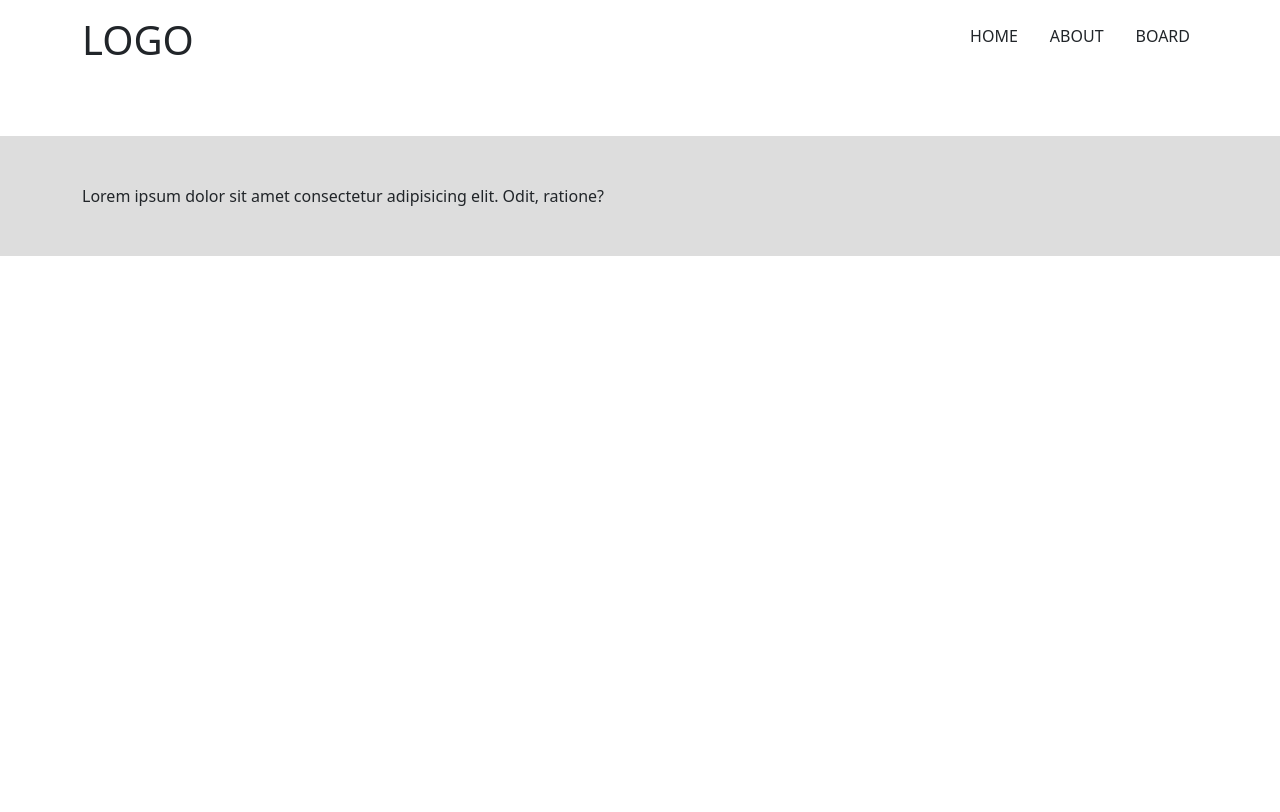
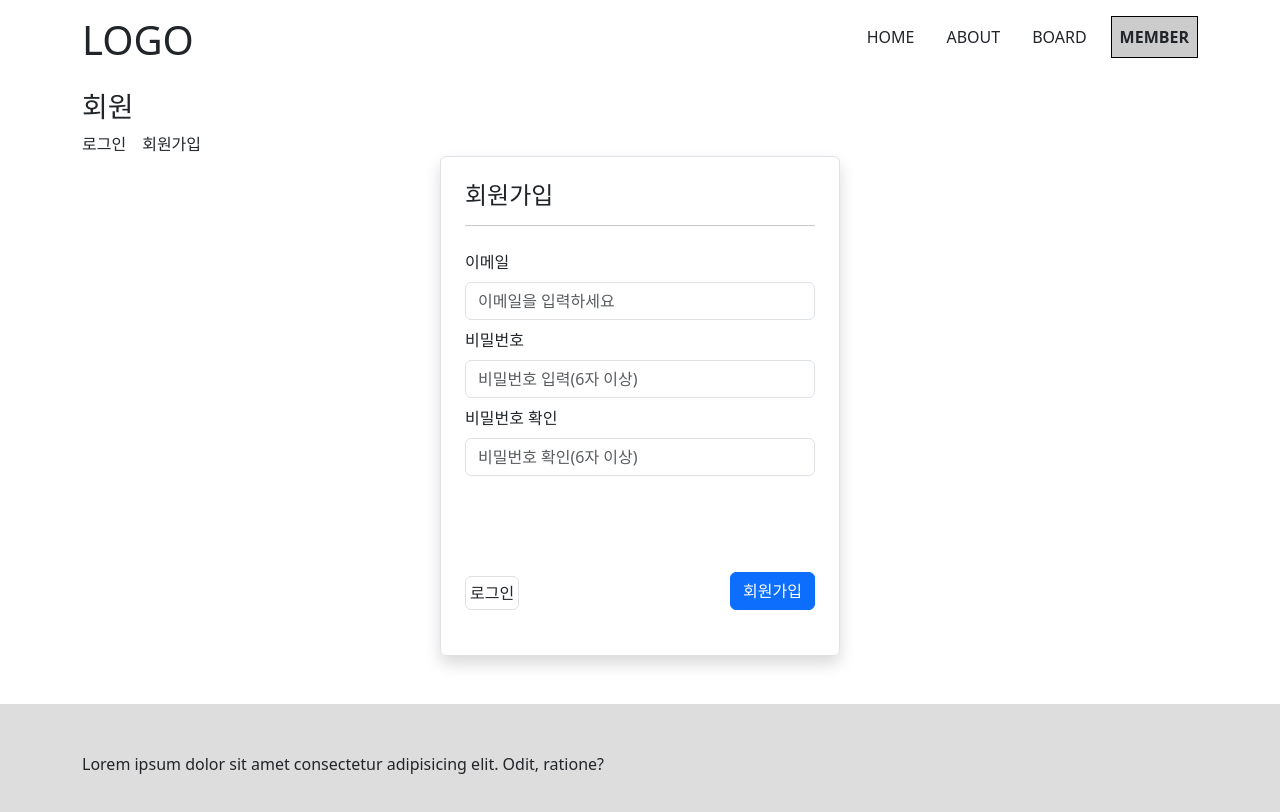
Before and after one commit to lhn250700-byte/testbbs111, a React (Vite) app: page /member/signup in a window 1280 px wide. Shown: the top 812 px of the page. Built offline with nearby package versions, Linux system fonts and the light colour scheme; no server answers; the database is empty.

Commit message:
Provider 위치 재설정 + 회원가입 설정

```diff
--- a/src/App.jsx
+++ b/src/App.jsx
@@ -5,11 +5,10 @@ import HomeComp from './pages/home/HomeComp';
 import BoardComp from './pages/board/BoardComp';
 import './App.css';
 import AboutComp from './pages/about/AboutComp';
-import { PostProvider } from './context/PostContext';
+import MemberComp from './pages/member/MemberComp';
 
 const App = () => {
   return (
-    <PostProvider>
     <BrowserRouter>
       <div className="container d-flex justify-content-between py-3">
         <h1>
@@ -33,18 +32,23 @@ const App = () => {
               BOARD
             </NavLink>
           </li>
+          <li>
+            <NavLink to="/member" className="nav-link p-2">
+              MEMBER
+            </NavLink>
+          </li>
         </ul>
       </div>
       <Routes>
         <Route path="/" element={<HomeComp />} />
         <Route path="/about/*" element={<AboutComp />} />
         <Route path="/board/*" element={<BoardComp />} />
+        <Route path="/member/*" element={<MemberComp />} />
       </Routes>
       <div className="container-fluid py-5 mt-5" style={{ background: '#ddd' }}>
         <div className="container">Lorem ipsum dolor sit amet consectetur adipisicing elit. Odit, ratione?</div>
       </div>
     </BrowserRouter>
-    </PostProvider>
   );
 };
 
--- a/src/pages/board/BoardComp.jsx
+++ b/src/pages/board/BoardComp.jsx
@@ -7,17 +7,12 @@ import ModifyComp from './ModifyComp';
 import { Swiper, SwiperSlide } from 'swiper/react';
 import { Autoplay, Navigation } from 'swiper/modules';
 import 'swiper/css/navigation';
-import { usePost } from '../../context/PostContext';
+import { PostProvider, usePost } from '../../context/PostContext';
 
 const BoardComp = () => {
-  const { loading } = usePost();
   return (
+    <PostProvider>
       <div className="container">
-      {loading ? (
-        <div className="spinner-border text-primary load" role="status">
-          <span className="visually-hidden">Loading...</span>
-        </div>
-      ) : null}
         <div style={{ width: '100%', height: '200px' }} className="bg-info rounded mb-3">
           <Swiper
             navigation={true}
@@ -55,6 +50,7 @@ const BoardComp = () => {
           <Route path="/modify/:id" element={<ModifyComp />} />
         </Routes>
       </div>
+    </PostProvider>
   );
 };
 
--- a/src/pages/board/ListComp.jsx
+++ b/src/pages/board/ListComp.jsx
@@ -5,7 +5,7 @@ import dayjs from 'dayjs';
 import { usePost } from '../../context/PostContext';
 
 const ListComp = () => {
-  const { posts } = usePost();
+  const { posts, loading } = usePost();
   // 페이지네이션 미완
   // const [page, setPage] = useState(1);
   // const listCnt = 10;
@@ -34,6 +34,11 @@ const ListComp = () => {
   };
   return (
     <div>
+      {loading ? (
+        <div className="spinner-border text-primary load" role="status">
+          <span className="visually-hidden">Loading...</span>
+        </div>
+      ) : null}
       <h3>글 목록</h3>
       <table className="table table-hover border my-3">
         <thead>
--- a/src/pages/board/ModifyComp.jsx
+++ b/src/pages/board/ModifyComp.jsx
@@ -5,7 +5,6 @@ import { usePost } from '../../context/PostContext';
 
 const ModifyComp = () => {
   const { fetch: refresh } = usePost();
-
   const { id } = useParams();
   const nav = useNavigate();
   const [formData, setFormData] = useState({ title: '', content: '', name: '' });
--- /dev/null
+++ b/src/pages/member/MemberComp.jsx
@@ -0,0 +1,29 @@
+import React from 'react';
+import { Link, Route, Routes } from 'react-router-dom';
+import SignInComp from './SignInComp';
+import SignUpComp from './SignUpComp';
+
+const MemberComp = () => {
+  return (
+    <div className="container">
+      <h3>회원</h3>
+      <div className="d-flex gap-3">
+        <Link to="/member/signin" className="nav-link">
+          로그인
+        </Link>
+        <Link to="/member/signup" className="nav-link">
+          회원가입
+        </Link>
+      </div>
+      <div style={{ minHeight: '500px' }} className="d-flex justify-content-center alig-items-cetner">
+        <Routes>
+          <Route index element={<SignInComp />}></Route>
+          <Route path="signin" element={<SignInComp />}></Route>
+          <Route path="signup" element={<SignUpComp />}></Route>
+        </Routes>
+      </div>
+    </div>
+  );
+};
+
+export default MemberComp;
--- /dev/null
+++ b/src/pages/member/SignInComp.jsx
@@ -0,0 +1,7 @@
+import React from 'react';
+
+const SignInComp = () => {
+  return <div>SignInComp</div>;
+};
+
+export default SignInComp;
--- /dev/null
+++ b/src/pages/member/SignUpComp.jsx
@@ -0,0 +1,109 @@
+import React, { useState } from 'react';
+import { Link } from 'react-router-dom';
+import supabase from '../../utils/supabase';
+
+const SignUpComp = () => {
+  const [formData, setFormData] = useState({
+    userEmail: '',
+    userPwd: '',
+    userPwd1: '',
+  });
+  const [loading, setLoading] = useState(false);
+
+  const eventHandler = (e) => {
+    const { name, value } = e.target;
+    setFormData((prev) => {
+      return {
+        ...prev,
+        [name]: value,
+      };
+    });
+  };
+
+  const validation = () => {
+    if (formData.userPwd.length < 6) return '비밀번호는 6자 이상이어야 합니다.';
+    if (formData.userPwd1.length < 6) return '비밀번호 확인도 6자 이상이어야 합니다.';
+    if (formData.userPwd != formData.userPwd1) return '비밀번호가 일치하지 않습니다.';
+    return '';
+  };
+  const confirmHandler = async (e) => {
+    e.preventDefault();
+    const message = validation();
+
+    setLoading(true);
+
+    const { error } = await supabase.auth.signUp({
+      email: formData.userEmail,
+      password: formData.userPwd,
+    });
+
+    setLoading(false);
+  };
+  return (
+    <div className="rounded border shadow p-4" style={{ width: '80%', maxWidth: '400px' }}>
+      <h4>회원가입</h4>
+      <hr />
+      <div>
+        <form onSubmit={confirmHandler}>
+          <div>
+            <label htmlFor="email" className="label-control my-2">
+              이메일 {formData.userEmail}
+            </label>
+            <input
+              type="text"
+              className="form-control"
+              id="email"
+              placeholder="이메일을 입력하세요"
+              name="userEmail"
+              onChange={eventHandler}
+              required
+              disabled={loading}
+            />
+          </div>
+          <div>
+            <label htmlFor="pwd" className="label-control my-2">
+              비밀번호 {formData.userPwd}
+            </label>
+            <input
+              type="password"
+              className="form-control"
+              id="pwd"
+              placeholder="비밀번호 입력(6자 이상)"
+              name="userPwd"
+              onChange={eventHandler}
+              required
+              disabled={loading}
+            />
+          </div>
+          <div>
+            <label htmlFor="pwd1" className="label-control my-2">
+              비밀번호 확인
+            </label>
+            <input
+              type="text"
+              className="form-control"
+              id="pwd1"
+              placeholder="비밀번호 확인(6자 이상)"
+              onChange={eventHandler}
+              name="userPwd1"
+              required
+              disabled={loading}
+            />
+          </div>
+          <div className="py-3 d-flex justify-content-between align-items-end" style={{ height: '150px' }}>
+            <div>
+              <Link to="/member/signin" className="nav-link border p-1 rounded">
+                로그인
+              </Link>
+            </div>
+            <button className="btn btn-primary" disabled={loading}>
+              회원가입
+            </button>
+          </div>
+        </form>
+      </div>
+    </div>
+  );
+};
+
+export default SignUpComp;
```
Lines whose indentation alone changed are shown as unchanged.
